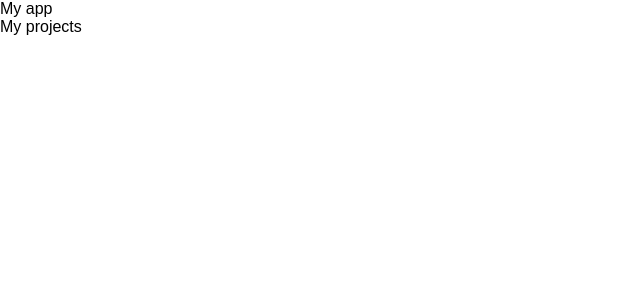
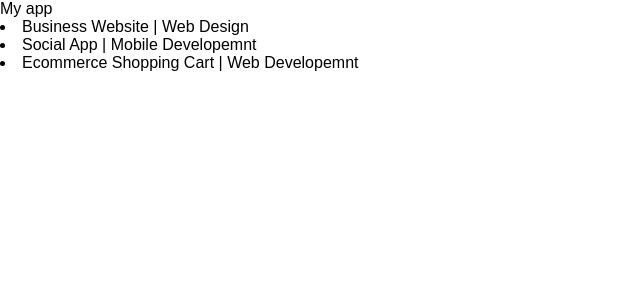
Before and after one commit to smintz93/react-fun, a React (Create React App) app in the folder fundamentals/: page / in a window 1280 px wide. Shown: the top 300 px of the page, without its empty margins (0-640 px from the left). Built offline with nearby package versions, Linux system fonts and the light colour scheme.

Commit message:
projects are rendered on the app

```diff
--- a/fundamentals/src/Components/ProjectItem.js
+++ b/fundamentals/src/Components/ProjectItem.js
@@ -8,8 +8,7 @@ class ProjectItem extends Component {
 
     return (
       <li className="Project">
-          My projects
-
+      		{this.props.project.title} | {this.props.project.category}
       </li>
     );
   }
--- a/fundamentals/src/Components/Projects.js
+++ b/fundamentals/src/Components/Projects.js
@@ -1,14 +1,23 @@
 import React, { Component } from 'react';
+import ProjectItem from './ProjectItem'
 
 class Projects extends Component {
+	render() {
+		let projectItems;
+		if(this.props.projects){
+			projectItems = this.props.projects.map((project) => {
 
+				return (
+					<ProjectItem key={project.title} project={project} />
+				);
 
+			});
+		}
 
-  render() {
-  	console.log(this.props);
+  	// console.log(this.props);
     return (
       <div className="Projects">
-          My projects
+          {projectItems}
 
       </div>
     );
```
